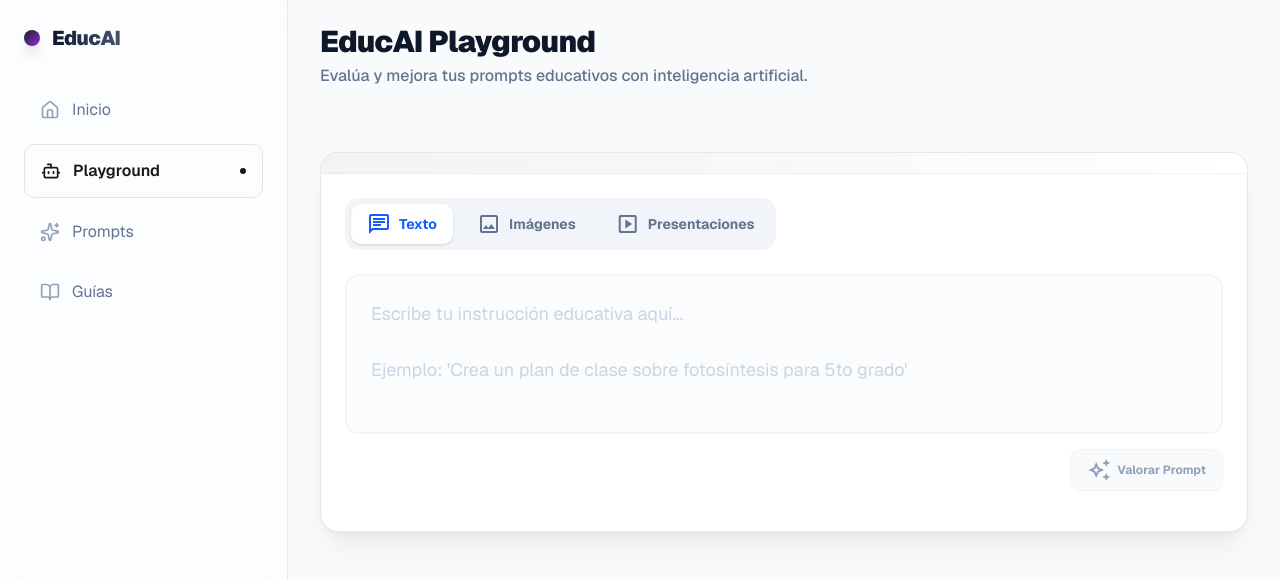
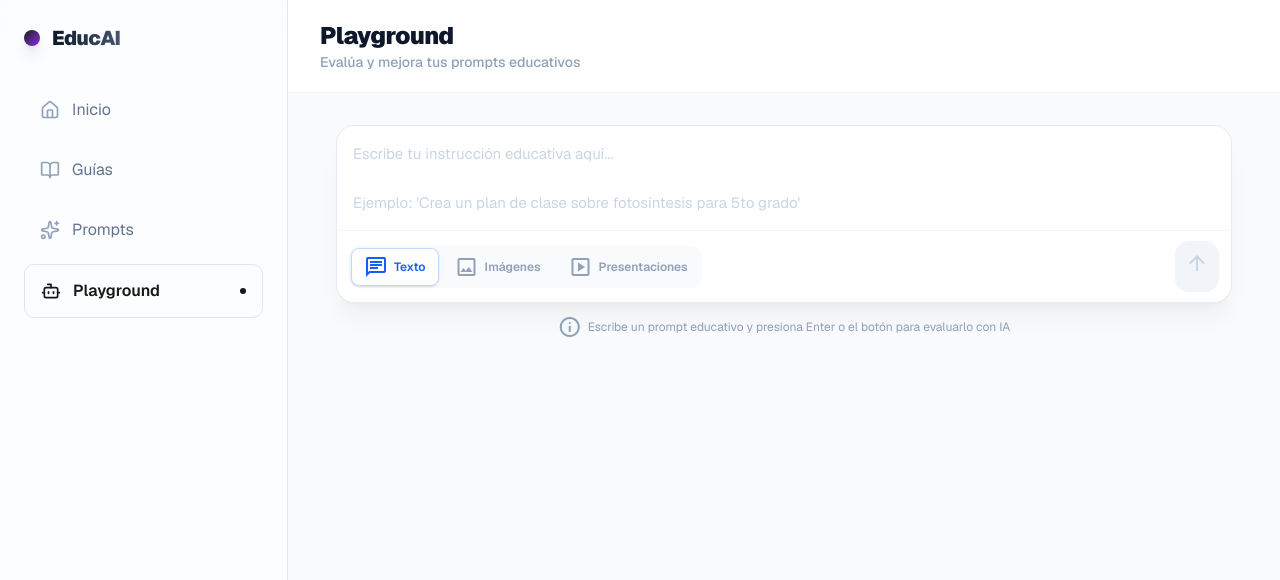
Before and after one commit to G4BOO/web-ia-educativa, a Next.js app: page /playground in a window 1280 px wide. Shown: the top 580 px of the page. Built offline with nearby package versions, Linux system fonts and the light colour scheme.

Commit message:
feat: add guided learning pages, prompt playground interface, and educational prompt resource library

```diff
--- a/app/api/evaluate/route.ts
+++ b/app/api/evaluate/route.ts
@@ -128,7 +128,7 @@ export async function POST(req: Request) {
     console.log('[Evaluate API] Modo recibido:', mode)
     const systemPrompt = SYSTEM_PROMPTS[mode] ?? SYSTEM_PROMPTS.text
     const modelMessages = normalizeMessages(uiMessages)
-    const model = openRouter.chat('inclusionai/ling-2.6-1t:free')
+    const model = openRouter.chat('poolside/laguna-xs.2:free')
 
     const result = streamText({
       model,
--- a/app/globals.css
+++ b/app/globals.css
@@ -135,6 +135,11 @@
   --radius-4xl: calc(var(--radius) * 2.6);
 }
 
+@keyframes shimmer {
+  0% { background-position: 200% 0; }
+  100% { background-position: -200% 0; }
+}
+
 @layer base {
   * {
     @apply border-border outline-ring/50;
--- a/app/guias/page.tsx
+++ b/app/guias/page.tsx
@@ -13,7 +13,7 @@ export default function GuiasPage() {
       <header className="sticky top-0 z-10 px-4 md:px-8 py-6 bg-background-light/80 dark:bg-background-dark/80 backdrop-blur-md">
         <div className="flex items-center gap-3 mb-1">
           <span className="material-symbols-outlined text-primary text-2xl">auto_stories</span>
-          <h2 className="text-2xl md:text-3xl font-black tracking-tight text-slate-900 dark:text-slate-50">Guías Educativas</h2>
+          <h2 className="text-xl md:text-2xl font-black tracking-tight text-slate-900 dark:text-slate-50">Guías Educativas</h2>
         </div>
         <p className="text-slate-500 dark:text-zinc-400 mt-1 font-medium text-sm md:text-base">Aprende a usar la IA de manera ética y efectiva en tu aula.</p>
       </header>
--- a/app/playground/page.tsx
+++ b/app/playground/page.tsx
@@ -8,10 +8,13 @@ export const metadata = {
 export default function PlaygroundPage() {
   return (
     <>
-      <header className="sticky top-0 z-10 flex items-center justify-between px-4 md:px-8 py-6 bg-background-light/80 dark:bg-background-dark/80 backdrop-blur-md">
-        <div>
-          <h2 className="text-2xl md:text-3xl font-black tracking-tight text-slate-900 dark:text-slate-50">EducAI Playground</h2>
-          <p className="text-slate-500 dark:text-zinc-400 mt-1 font-medium text-sm md:text-base">Evalúa y mejora tus prompts educativos con inteligencia artificial.</p>
+      <header className="sticky top-0 z-10 flex items-center justify-between px-4 md:px-8 py-5 bg-white/80 dark:bg-slate-950/80 backdrop-blur-xl border-b border-slate-200/50 dark:border-white/5">
+        <div className="flex items-center gap-3">
+
+          <div>
+            <h2 className="text-xl md:text-2xl font-black tracking-tight text-slate-900 dark:text-slate-50">Playground</h2>
+            <p className="text-slate-400 dark:text-zinc-500 font-medium text-xs md:text-sm">Evalúa y mejora tus prompts educativos</p>
+          </div>
         </div>
       </header>
       <PromptEditor />
--- a/components/PromptEditor.tsx
+++ b/components/PromptEditor.tsx
@@ -5,7 +5,7 @@ import { ScoreGauge } from './ScoreGauge';
 import { Message, MessageContent, MessageResponse } from './ai-elements/message';
 import { Reasoning, ReasoningTrigger, ReasoningContent } from './ai-elements/reasoning';
 import { Shimmer } from './ai-elements/shimmer';
-import { useState, useCallback } from 'react';
+import { useState, useCallback, useRef, useEffect } from 'react';
 import { isReasoningUIPart } from 'ai';
 
 // ────────────────────────────────────────────────────
@@ -17,6 +17,8 @@ const MODE_CONFIG = {
     label: 'Texto',
     icon: 'message',
     activeColor: 'text-blue-600',
+    activeBg: 'bg-blue-50 dark:bg-blue-500/10',
+    activeBorder: 'border-blue-200 dark:border-blue-500/20',
     placeholder:
       "Escribe tu instrucción educativa aquí...\n\nEjemplo: 'Crea un plan de clase sobre fotosíntesis para 5to grado'",
   },
@@ -24,6 +26,8 @@ const MODE_CONFIG = {
     label: 'Imágenes',
     icon: 'image',
     activeColor: 'text-emerald-600',
+    activeBg: 'bg-emerald-50 dark:bg-emerald-500/10',
+    activeBorder: 'border-emerald-200 dark:border-emerald-500/20',
     placeholder:
       "Describe la imagen que deseas...\n\nEjemplo: 'Un profesor robot enseñando matemáticas en una pizarra interactiva, estilo Pixar'",
   },
@@ -31,6 +35,8 @@ const MODE_CONFIG = {
     label: 'Presentaciones',
     icon: 'slideshow',
     activeColor: 'text-amber-600',
+    activeBg: 'bg-amber-50 dark:bg-amber-500/10',
+    activeBorder: 'border-amber-200 dark:border-amber-500/20',
     placeholder:
       "Describe tu presentación...\n\nEjemplo: 'Crea el esquema para una presentación de 5 diapositivas sobre Energías Renovables con notas de orador'",
   },
@@ -67,12 +73,30 @@ function extractAssistantParts(messages: ReturnType<typeof useIaModel>['messages
 }
 
 // ────────────────────────────────────────────────────
+// Auto-resize textarea hook
+// ────────────────────────────────────────────────────
+
+function useAutoResize(value: string) {
+  const ref = useRef<HTMLTextAreaElement>(null);
+
+  useEffect(() => {
+    const el = ref.current;
+    if (!el) return;
+    el.style.height = 'auto';
+    el.style.height = `${Math.min(el.scrollHeight, 280)}px`;
+  }, [value]);
+
+  return ref;
+}
+
+// ────────────────────────────────────────────────────
 // Componente
 // ────────────────────────────────────────────────────
 
 export function PromptEditor() {
   const [mode, setMode] = useState<PlaygroundMode>('text');
   const [input, setInput] = useState('');
+  const textareaRef = useAutoResize(input);
 
   const {
     messages,
@@ -95,32 +119,50 @@ export function PromptEditor() {
     [input, isLoading, sendMessage, setIsStarted],
   );
 
+  const handleKeyDown = useCallback(
+    (e: React.KeyboardEvent<HTMLTextAreaElement>) => {
+      if (e.key === 'Enter' && !e.shiftKey) {
+        e.preventDefault();
+        if (!input.trim() || isLoading) return;
+        setIsStarted(true);
+        sendMessage({ text: input });
+        setInput('');
+      }
+    },
+    [input, isLoading, sendMessage, setIsStarted],
+  );
+
   const score = getScore();
   const { reasoningText, bodyText, hasResponse, assistantText } =
     extractAssistantParts(messages);
   const currentMode = MODE_CONFIG[mode];
 
   return (
-    <section className="px-4 md:px-8 py-8 md:py-10">
-      <div className="bg-white dark:bg-zinc-900 rounded-2xl border border-primary/10 shadow-xl shadow-primary/5 overflow-hidden transition-all duration-300">
-
-        {/* Top bar estilo IDE */}
-        <div className="border-b border-primary/5 bg-linear-to-r from-primary/5 via-primary/3 to-transparent flex items-center px-4 py-2.5 gap-2">
-
-          {isLoading && (
-            <div className="ml-auto flex items-center gap-2 text-xs text-primary font-medium">
-              <span className="relative flex h-2 w-2">
-                <span className="animate-ping absolute inline-flex h-full w-full rounded-full bg-primary opacity-75" />
-                <span className="relative inline-flex rounded-full h-2 w-2 bg-primary" />
-              </span>
-              <Shimmer duration={1.5}>Generando respuesta...</Shimmer>
-            </div>
-          )}
+    <section className="px-4 md:px-8 py-6 md:py-8">
+      {/* ═══════════════════════════════════════════
+          INPUT CARD — Estilo ChatGPT / Claude
+          ═══════════════════════════════════════════ */}
+      <div className="max-w-4xl mx-auto">
+        <form onSubmit={onSubmit}>
+          <div className="relative bg-white dark:bg-zinc-900 rounded-2xl border border-slate-200/80 dark:border-zinc-700/60 shadow-xl shadow-black/[0.04] dark:shadow-black/30 transition-all duration-300 focus-within:border-primary/40 focus-within:shadow-2xl focus-within:shadow-primary/[0.06]">
+            {/* Textarea principal */}
+            <div className="px-4 pt-4 pb-2">
+              <textarea
+                ref={textareaRef}
+                value={input}
+                onChange={(e) => setInput(e.target.value)}
+                onKeyDown={handleKeyDown}
+                disabled={isLoading}
+                rows={1}
+                className="w-full text-[15px] leading-relaxed bg-transparent border-none focus:outline-none focus:ring-0 resize-none placeholder:text-slate-300 dark:placeholder:text-zinc-600 text-slate-800 dark:text-zinc-200 disabled:opacity-50 disabled:cursor-wait min-h-[56px]"
+                placeholder={currentMode.placeholder}
+              />
             </div>
 
-        <div className="p-5 md:p-6">
-          {/* Selector de modo */}
-          <div className="flex flex-wrap gap-2 mb-6 p-1.5 bg-slate-100 dark:bg-zinc-800/50 rounded-xl w-fit">
+            {/* Barra inferior de controles */}
+            <div className="flex items-center justify-between px-3 py-2.5 border-t border-slate-100/80 dark:border-zinc-800/60">
+              {/* Mode selector — pill style */}
+              <div className="flex items-center gap-1 p-0.5 bg-slate-50 dark:bg-zinc-800/60 rounded-lg">
                 {MODES.map((m) => {
                   const cfg = MODE_CONFIG[m];
                   const isActive = mode === m;
@@ -129,70 +171,86 @@ export function PromptEditor() {
                       key={m}
                       type="button"
                       onClick={() => setMode(m)}
-                  className={`px-4 py-2 text-sm font-bold rounded-lg flex items-center gap-2 transition-all cursor-pointer ${
+                      className={`px-3 py-1.5 text-xs font-semibold rounded-md flex items-center gap-1.5 transition-all duration-200 cursor-pointer ${
                         isActive
-                      ? `bg-white dark:bg-zinc-700 ${cfg.activeColor} shadow-sm`
-                      : 'text-slate-500 hover:text-slate-700 dark:hover:text-slate-300'
+                          ? `bg-white dark:bg-zinc-700 ${cfg.activeColor} shadow-sm border ${cfg.activeBorder}`
+                          : 'text-slate-400 dark:text-zinc-500 hover:text-slate-600 dark:hover:text-zinc-300'
                       }`}
+                      title={`Modo: ${cfg.label}`}
                     >
-                  <span className="material-symbols-outlined text-[18px]">{cfg.icon}</span>
-                  {cfg.label}
+                      <span className="material-symbols-outlined text-[15px]">{cfg.icon}</span>
+                      <span className="hidden sm:inline">{cfg.label}</span>
                     </button>
                   );
                 })}
               </div>
 
-          {/* Formulario de entrada */}
-          <form className="block mb-4" onSubmit={onSubmit}>
-            <textarea
-              value={input}
-              onChange={(e) => setInput(e.target.value)}
-              disabled={isLoading}
-              className="w-full min-h-[160px] p-5 md:p-6 text-base md:text-lg bg-slate-50/50 dark:bg-zinc-800/50 border-2 border-slate-100 dark:border-zinc-700/50 rounded-xl focus:border-primary/60 focus:bg-white dark:focus:bg-zinc-800 focus:outline-none focus:ring-4 focus:ring-primary/5 transition-all placeholder:text-slate-300 dark:placeholder:text-zinc-600 resize-none font-sans disabled:opacity-60 disabled:cursor-wait"
-              placeholder={currentMode.placeholder}
-            />
-
-            <div className="flex justify-end items-center gap-2 mt-2">
+              {/* Action buttons */}
+              <div className="flex items-center gap-2">
                 {isLoading && (
                   <button
                     type="button"
                     onClick={() => stop()}
-                  className="px-3 py-2 text-xs font-bold text-red-500 bg-red-50 dark:bg-red-500/10 hover:bg-red-100 rounded-lg border border-red-200 dark:border-red-500/20 transition-all cursor-pointer flex items-center gap-1.5"
+                    className="p-2 rounded-lg text-red-500 hover:bg-red-50 dark:hover:bg-red-500/10 transition-colors cursor-pointer"
+                    title="Detener generación"
                   >
-                  <span className="material-symbols-outlined text-[16px]">stop_circle</span>
-                  Detener
+                    <span className="material-symbols-outlined text-[20px]">stop_circle</span>
+                  </button>
+                )}
+
+                {!isLoading && hasResponse && (
+                  <button
+                    type="button"
+                    onClick={handleClear}
+                    className="p-2 rounded-lg text-slate-400 hover:text-primary hover:bg-primary/5 transition-colors cursor-pointer"
+                    title="Nuevo análisis"
+                  >
+                    <span className="material-symbols-outlined text-[20px]">restart_alt</span>
                   </button>
                 )}
 
                 <button
                   type="submit"
                   disabled={!input.trim() || isLoading}
-                className="px-4 py-2 text-xs font-bold text-slate-400 hover:text-primary bg-slate-50 dark:bg-zinc-800 hover:bg-primary/5 rounded-lg border border-slate-100 dark:border-zinc-700 hover:border-primary/30 transition-all cursor-pointer flex items-center gap-1.5 disabled:cursor-not-allowed"
+                  className={`p-2.5 rounded-xl transition-all duration-200 cursor-pointer disabled:cursor-not-allowed ${
+                    input.trim() && !isLoading
+                      ? 'bg-primary text-white shadow-md shadow-primary/25 hover:shadow-lg hover:shadow-primary/30 hover:scale-105 active:scale-95'
+                      : 'bg-slate-100 dark:bg-zinc-800 text-slate-300 dark:text-zinc-600'
+                  }`}
+                  title="Valorar Prompt"
                 >
-                <span className={`material-symbols-outlined text-[18px] ${isLoading ? 'animate-spin' : ''}`}>
-                  {isLoading ? 'progress_activity' : 'auto_awesome'}
+                  <span className={`material-symbols-outlined text-[20px] ${isLoading ? 'animate-spin' : ''}`}>
+                    {isLoading ? 'progress_activity' : 'arrow_upward'}
                   </span>
-                <span>{isLoading ? 'Analizando...' : 'Valorar Prompt'}</span>
                 </button>
+              </div>
+            </div>
 
-              {!isLoading && hasResponse && (
-                <button
-                  type="button"
-                  onClick={handleClear}
-                  className="px-4 py-2 text-xs font-bold text-slate-400 hover:text-primary bg-slate-50 dark:bg-zinc-800 hover:bg-primary/5 rounded-lg border border-slate-100 dark:border-zinc-700 hover:border-primary/30 transition-all cursor-pointer flex items-center gap-1.5"
-                >
-                  <span className="material-symbols-outlined text-[16px]">restart_alt</span>
-                  Nuevo análisis
-                </button>
+            {/* Loading indicator bar */}
+            {isLoading && (
+              <div className="absolute bottom-0 left-0 right-0 h-0.5 rounded-b-2xl overflow-hidden">
+                <div className="h-full bg-gradient-to-r from-primary via-purple-500 to-primary bg-[length:200%_100%] animate-[shimmer_1.5s_ease-in-out_infinite]" />
+              </div>
             )}
           </div>
         </form>
 
-          {/* Resultados de la evaluación */}
+        {/* Hint text */}
+        {!hasResponse && !isLoading && (
+          <p className="text-center text-xs text-slate-400 dark:text-zinc-600 mt-3 flex items-center justify-center gap-1.5">
+            <span className="material-symbols-outlined text-[14px]">info</span>
+            Escribe un prompt educativo y presiona Enter o el botón para evaluarlo con IA
+          </p>
+        )}
+      </div>
+
+      {/* ═══════════════════════════════════════════
+          RESULTADOS
+          ═══════════════════════════════════════════ */}
       {(hasResponse || isLoading) && (
-            <div className="mt-6 space-y-4">
-              {/* Score + Header Card */}
-              <div className="bg-linear-to-br from-slate-50 via-white to-primary/5 dark:from-zinc-800 dark:via-zinc-900 dark:to-primary/5 border border-slate-100 dark:border-zinc-700/50 rounded-2xl p-5 md:p-6 shadow-xs">
+        <div className="max-w-4xl mx-auto mt-8 space-y-5">
+          {/* Score Card */}
+          <div className="bg-gradient-to-br from-slate-50 via-white to-primary/5 dark:from-zinc-900 dark:via-zinc-900 dark:to-primary/5 border border-slate-200/80 dark:border-zinc-700/50 rounded-2xl p-5 md:p-6 shadow-sm">
             <div className="flex flex-col md:flex-row items-start md:items-center gap-5">
               {score !== null ? (
                 <ScoreGauge score={score} />
@@ -225,9 +283,6 @@ export function PromptEditor() {
             </div>
           </div>
 
-              {/* Reasoning Section */}
-
-
           {/* Loading skeleton */}
           {isLoading && !hasResponse && (
             <div className="space-y-3 animate-pulse">
@@ -257,8 +312,6 @@ export function PromptEditor() {
           )}
         </div>
       )}
-        </div>
-      </div>
     </section>
   );
 }
--- a/components/Sidebar.tsx
+++ b/components/Sidebar.tsx
@@ -7,9 +7,9 @@ import { Home, Bot, BookOpen, Sparkles, Menu, X, GraduationCap } from 'lucide-re
 
 const NAV_ITEMS = [
   { href: '/', icon: Home, label: 'Inicio' },
-  { href: '/playground', icon: Bot, label: 'Playground' },
-  { href: '/prompts', icon: Sparkles, label: 'Prompts' },
   { href: '/guias', icon: BookOpen, label: 'Guías' },
+    { href: '/prompts', icon: Sparkles, label: 'Prompts' },
+   { href: '/playground', icon: Bot, label: 'Playground' },
 
 ];
 
```
Also changed, not shown: app/prompts/page.tsx (+160 -32 lines). Lines whose indentation alone changed are shown as unchanged.
